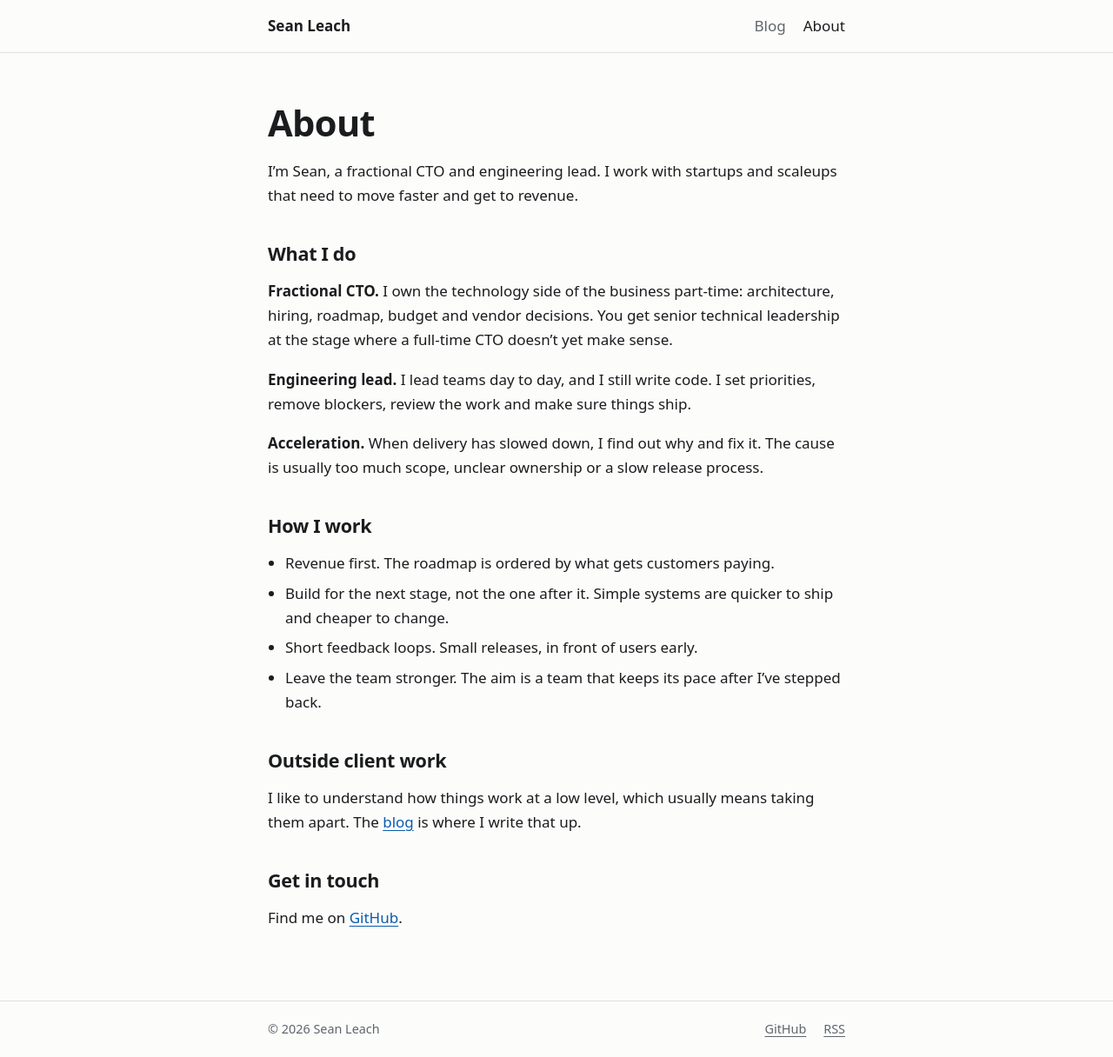
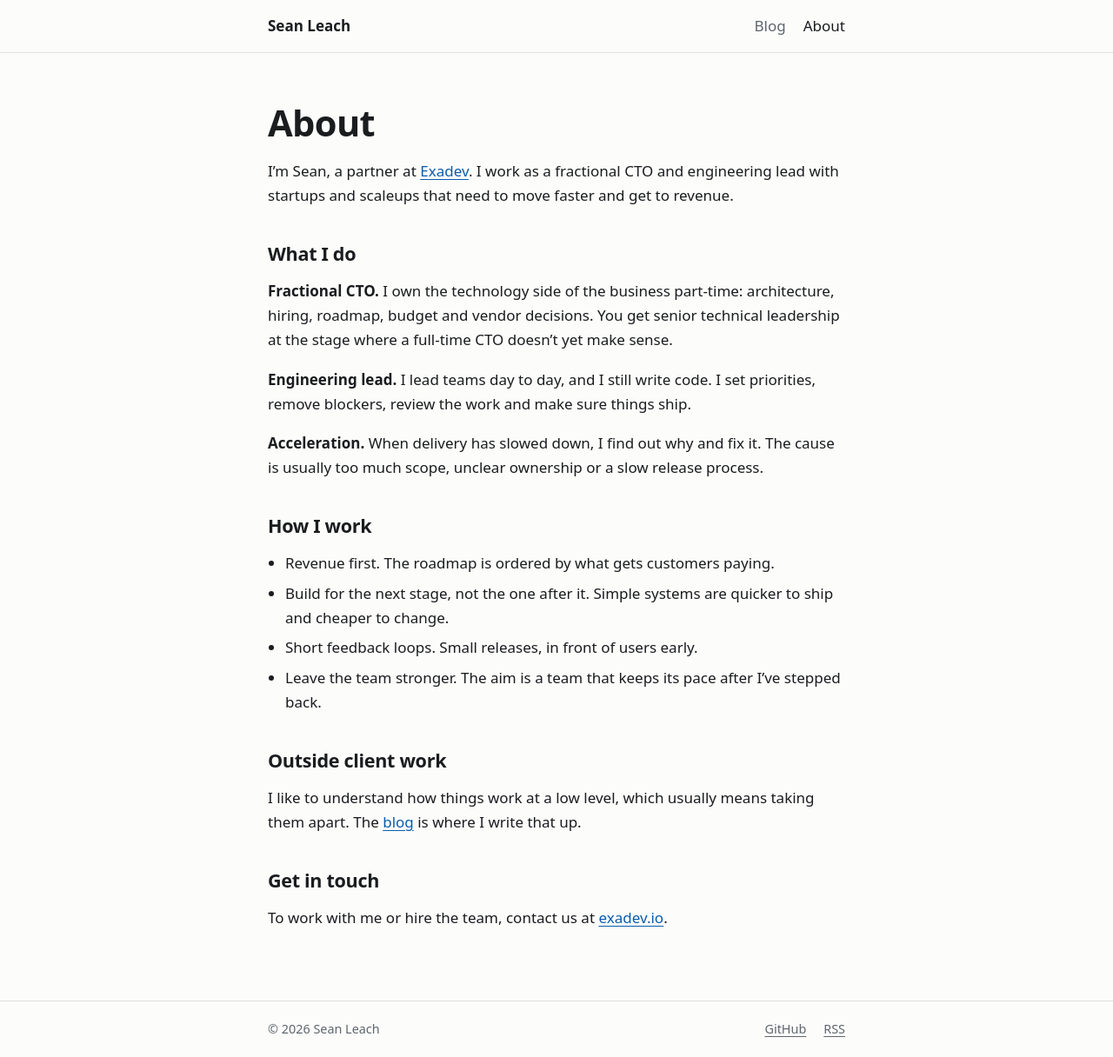
Before and after one commit to srleach/srleach.github.io, a Jekyll site: the page built from about.md, in a window 1280 px wide. Shown: the whole page at 87% size. Built offline with Jekyll 4.4.1, drawn with Linux system fonts in a browser that asks for light colours.

Commit message:
About: add Exadev partner role and route contact to exadev.io
Co-Authored-By: Claude <noreply@anthropic.com>

```diff
--- a/about.md
+++ b/about.md
@@ -5,8 +5,9 @@ description: Fractional CTO and engineering lead helping startups and scaleups a
 permalink: /about/
 ---
 
-I'm Sean, a fractional CTO and engineering lead. I work with startups and
-scaleups that need to move faster and get to revenue.
+I'm Sean, a partner at [Exadev](https://exadev.io). I work as a fractional CTO
+and engineering lead with startups and scaleups that need to move faster and
+get to revenue.
 
 ## What I do
 
@@ -38,4 +39,4 @@ that up.
 
 ## Get in touch
 
-Find me on [GitHub](https://github.com/{{ site.github_username }}).
+To work with me or hire the team, contact us at [exadev.io](https://exadev.io).
```
